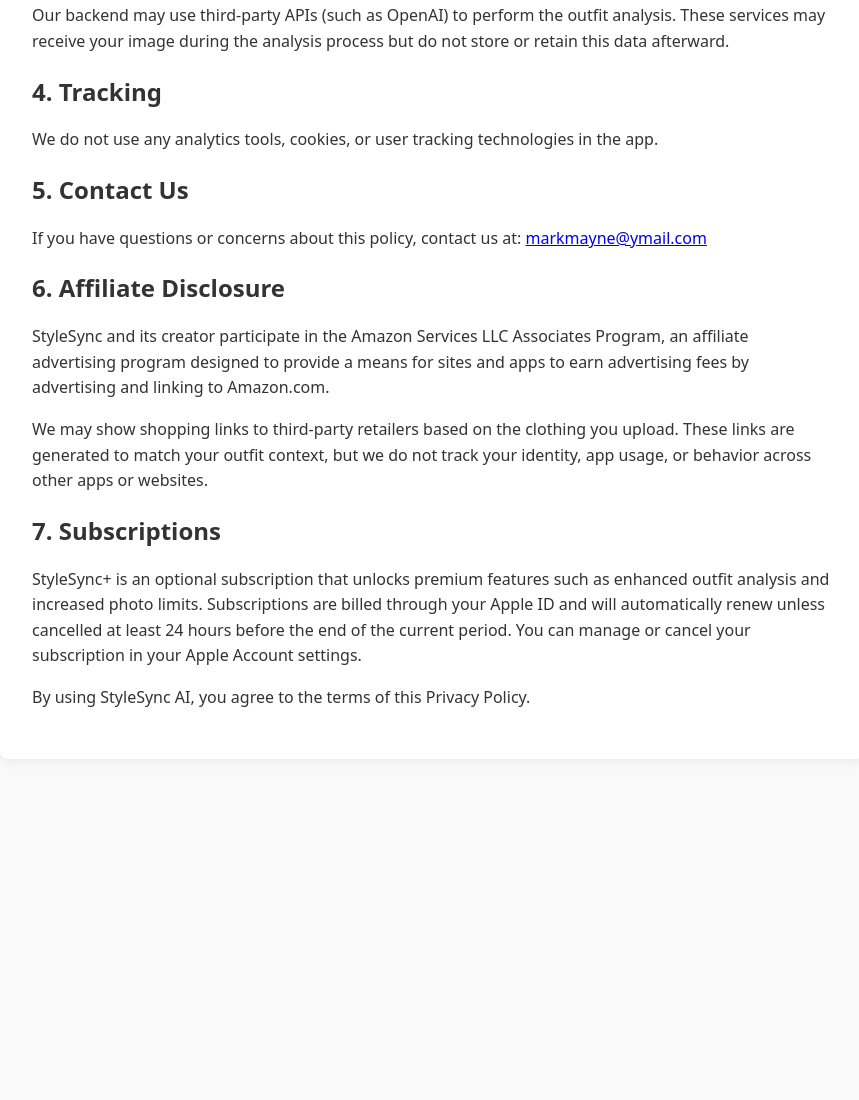
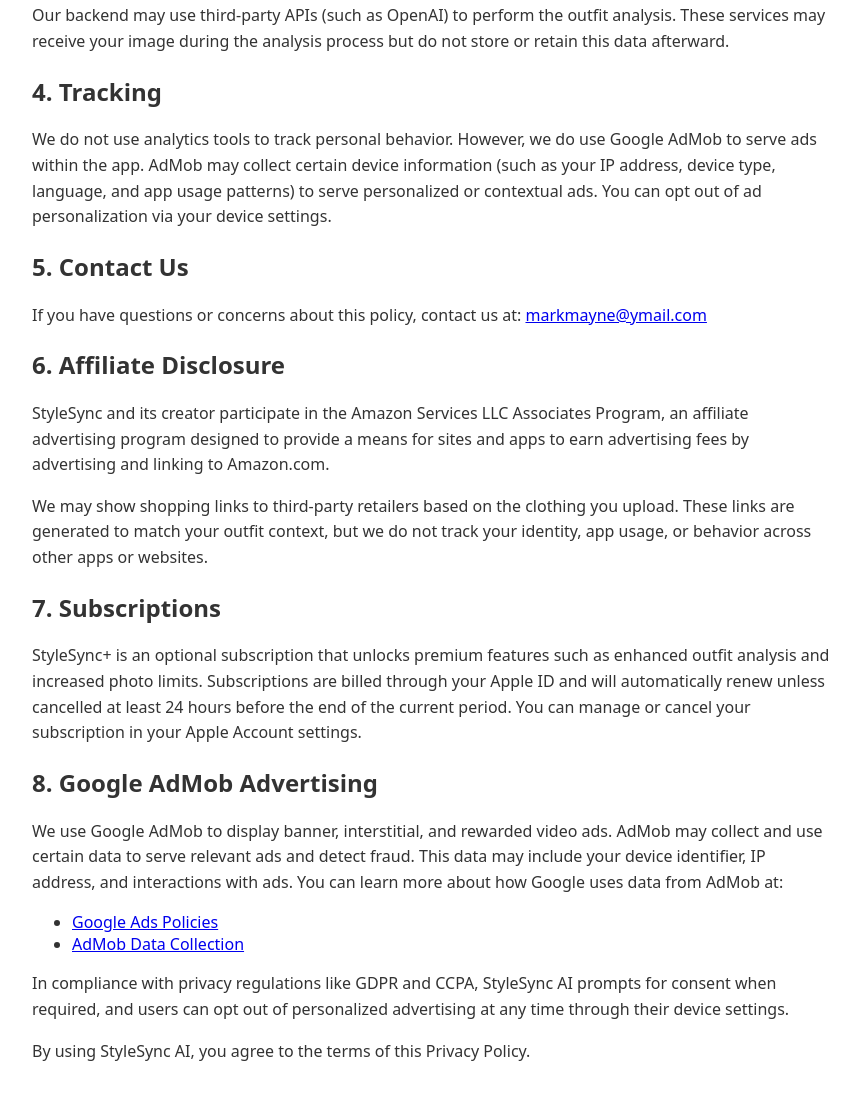
Before and after one commit to markymark5127/stylesync-support, a plain HTML site: page privacy.html in a window 1280 px wide. Shown: the part 560-1660 px from the top of the page, without its empty margins (208-1067 px from the left). Before the commit the page ends 1351 px from the top, so only its background shows below. Drawn offline with Linux system fonts and the light colour scheme.

Commit message:
Update privacy.html

```diff
--- a/privacy.html
+++ b/privacy.html
@@ -45,7 +45,7 @@
     <p>Our backend may use third-party APIs (such as OpenAI) to perform the outfit analysis. These services may receive your image during the analysis process but do not store or retain this data afterward.</p>
 
     <h2>4. Tracking</h2>
-    <p>We do not use any analytics tools, cookies, or user tracking technologies in the app.</p>
+    <p>We do not use analytics tools to track personal behavior. However, we do use Google AdMob to serve ads within the app. AdMob may collect certain device information (such as your IP address, device type, language, and app usage patterns) to serve personalized or contextual ads. You can opt out of ad personalization via your device settings.</p>
 
     <h2>5. Contact Us</h2>
     <p>If you have questions or concerns about this policy, contact us at: <a href="mailto:markmayne@ymail.com">markmayne@ymail.com</a></p>
@@ -55,10 +55,18 @@
 
     <p>We may show shopping links to third-party retailers based on the clothing you upload. These links are generated to match your outfit context, but we do not track your identity, app usage, or behavior across other apps or websites.</p>
 
-
     <h2>7. Subscriptions</h2>
     <p>StyleSync+ is an optional subscription that unlocks premium features such as enhanced outfit analysis and increased photo limits. Subscriptions are billed through your Apple ID and will automatically renew unless cancelled at least 24 hours before the end of the current period. You can manage or cancel your subscription in your Apple Account settings.</p>
 
+    <h2>8. Google AdMob Advertising</h2>
+    <p>We use Google AdMob to display banner, interstitial, and rewarded video ads. AdMob may collect and use certain data to serve relevant ads and detect fraud. This data may include your device identifier, IP address, and interactions with ads. You can learn more about how Google uses data from AdMob at:</p>
+
+    <ul>
+      <li><a href="https://policies.google.com/technologies/ads" target="_blank" rel="noopener">Google Ads Policies</a></li>
+      <li><a href="https://support.google.com/admob/answer/6128543" target="_blank" rel="noopener">AdMob Data Collection</a></li>
+    </ul>
+
+    <p>In compliance with privacy regulations like GDPR and CCPA, StyleSync AI prompts for consent when required, and users can opt out of personalized advertising at any time through their device settings.</p>
 
     <p>By using StyleSync AI, you agree to the terms of this Privacy Policy.</p>
   </div>
```
